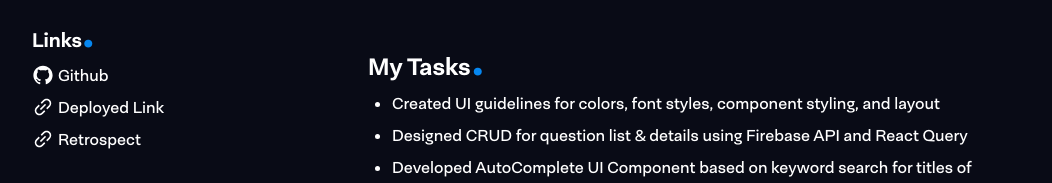
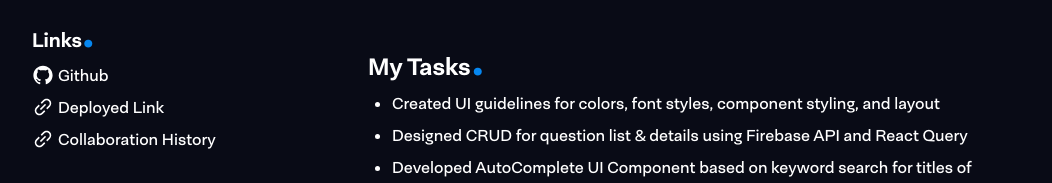
Before and after one commit to olhkyle/olhkyle.me, a React (Vite) app: page /resume in a window 1280 px wide. Shown: the part 960-1143 px from the top of the page, without its empty margins (112-1164 px from the left). Built offline with nearby package versions, Linux system fonts and the light colour scheme; a small style sheet from the web is missing.

Commit message:
[FEAT] add Collaboration History Link

```diff
--- a/src/constants/url.ts
+++ b/src/constants/url.ts
@@ -7,7 +7,7 @@ export const VELOG = 'https://velog.io/@defaultkyle/series';
 export const FINEAPPLE_GITHUB = 'https://github.com/JP-s-Children/FineApple';
 export const FINEAPPLE_DEPLOY = 'https://fineapple-ea261.web.app';
 export const FINEAPPLE_RETROSPECT =
-	'https://sumz.notion.site/Suspense-Option-in-AuthenticationGuard-HOC-cc74b24870004a78861f5b7d9f16ba5b?pvs=4';
+	'https://smooth-rain-4fc.notion.site/FineApple-04026de64f5a415596bafff9500591e8?pvs=4';
 export const ESC_GITHUB = 'https://github.com/MinWonHaeSo/ESC_CLIENT';
 export const ESC_DEMO = 'https://www.youtube.com/watch?v=ndIasEiODu4&ab_channel=혁민권';
 export const AAVS = 'https://soomeenhahm.com/portfolio-item/social-algorithms/';
--- a/src/data/projects.tsx
+++ b/src/data/projects.tsx
@@ -16,7 +16,7 @@ const projects: Project[] = [
 				icon: <AiOutlineLink size="22" />,
 			},
 			{
-				title: 'Retrospect',
+				title: 'Collaboration History',
 				href: FINEAPPLE_RETROSPECT,
 				icon: <AiOutlineLink size="22" />,
 			},
```
